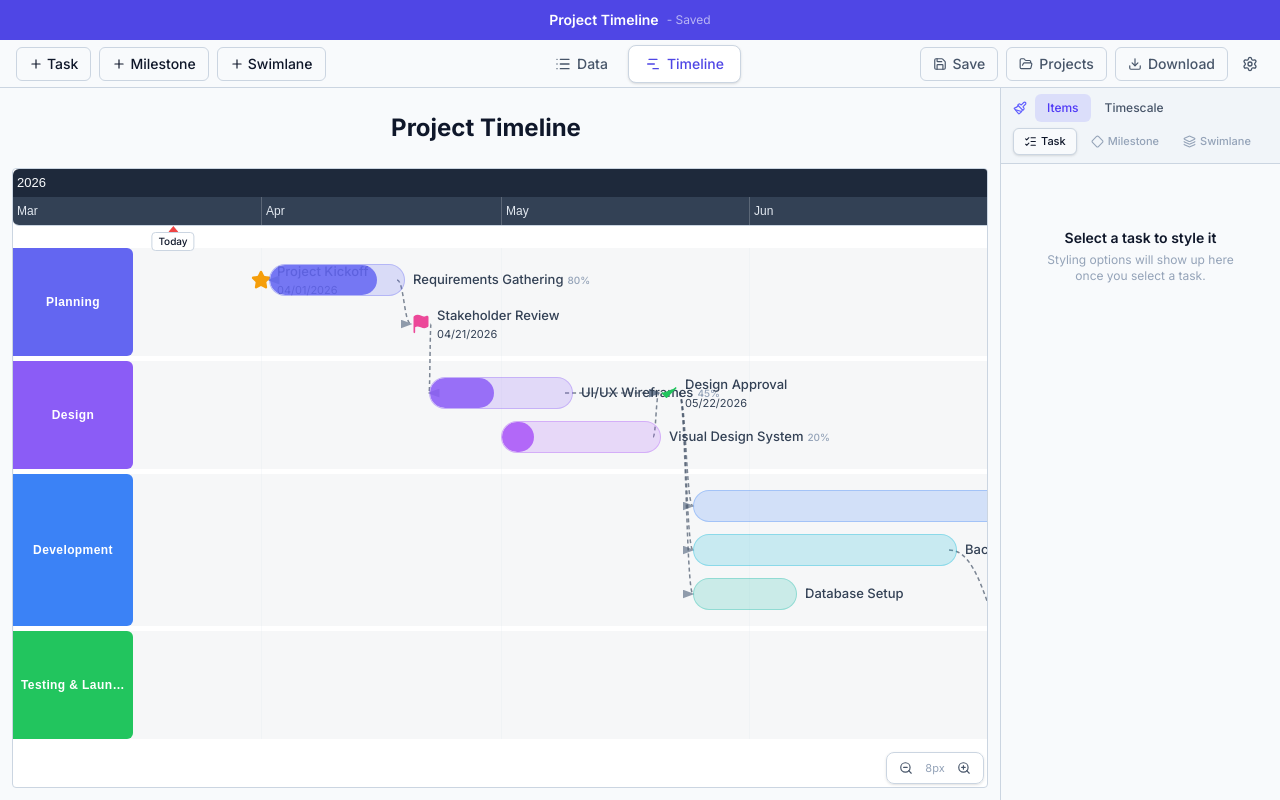
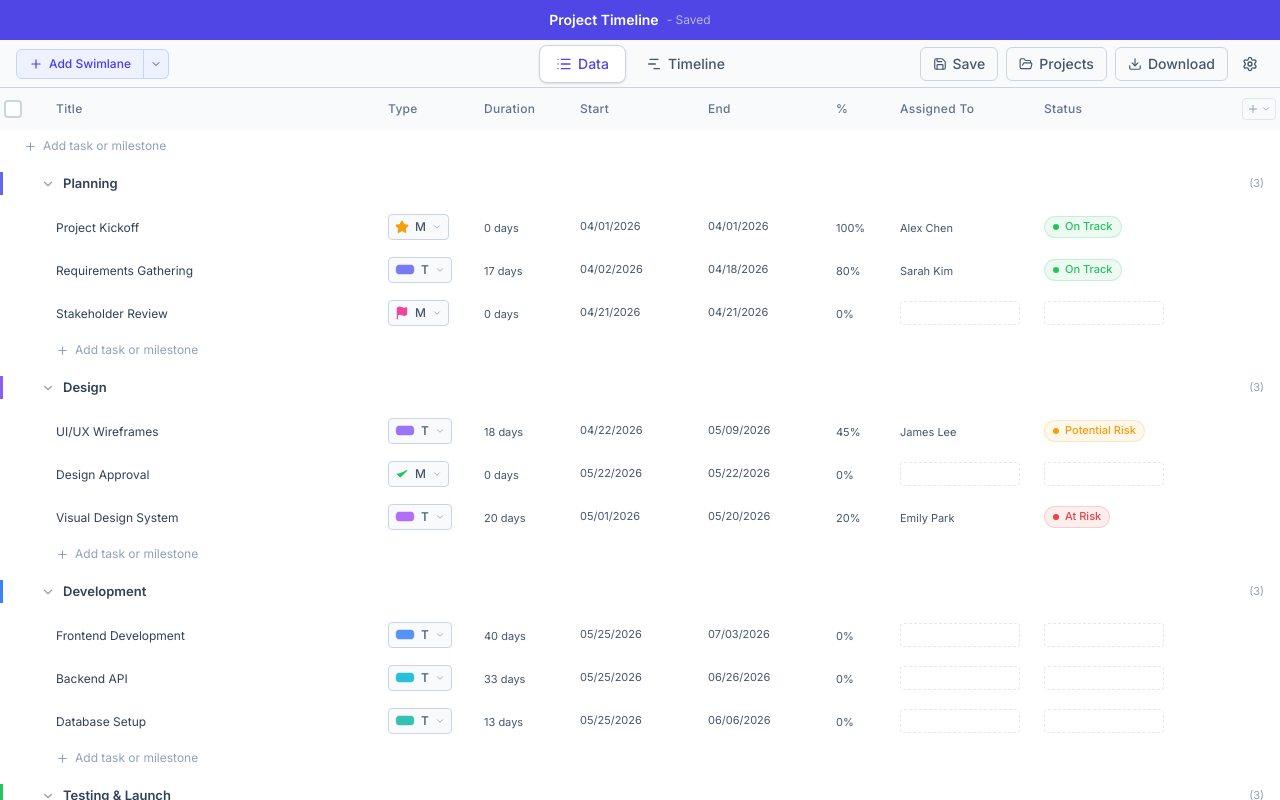
Before and after one commit to hraqian/visualize_project_timeline, a React (Vite) app: page / in a window 1280 px wide. Built offline with nearby package versions, Linux system fonts and the light colour scheme.

Commit message:
fix: default view to Data, allow +Task/+Milestone with no swimlanes (creates independent items)

```diff
--- a/src/App.tsx
+++ b/src/App.tsx
@@ -44,16 +44,14 @@ function App() {
     const targetSwimlane = swimlanes.length > 0
       ? [...swimlanes].sort((a, b) => a.order - b.order)[0]
       : null;
-    if (!targetSwimlane) return;
-    addItem({ name: 'New Task', type: 'task', swimlaneId: targetSwimlane.id });
+    addItem({ name: 'New Task', type: 'task', swimlaneId: targetSwimlane?.id ?? null });
   }, [swimlanes, addItem]);
 
   const handleAddMilestone = useCallback(() => {
     const targetSwimlane = swimlanes.length > 0
       ? [...swimlanes].sort((a, b) => a.order - b.order)[0]
       : null;
-    if (!targetSwimlane) return;
-    addItem({ name: 'New Milestone', type: 'milestone', swimlaneId: targetSwimlane.id });
+    addItem({ name: 'New Milestone', type: 'milestone', swimlaneId: targetSwimlane?.id ?? null });
   }, [swimlanes, addItem]);
 
   const handleAddSwimlane = useCallback(() => {
@@ -114,16 +112,14 @@ function App() {
             <>
               <button
                 onClick={handleAddTask}
-                disabled={swimlanes.length === 0}
-                className="flex items-center gap-1 px-3 py-1.5 rounded-md text-sm font-medium text-[var(--color-text)] border border-[var(--color-border)] hover:bg-[var(--color-surface-hover)] transition-all disabled:opacity-40 disabled:cursor-not-allowed disabled:hover:bg-transparent"
+                className="flex items-center gap-1 px-3 py-1.5 rounded-md text-sm font-medium text-[var(--color-text)] border border-[var(--color-border)] hover:bg-[var(--color-surface-hover)] transition-all"
               >
                 <Plus size={14} />
                 Task
               </button>
               <button
                 onClick={handleAddMilestone}
-                disabled={swimlanes.length === 0}
-                className="flex items-center gap-1 px-3 py-1.5 rounded-md text-sm font-medium text-[var(--color-text)] border border-[var(--color-border)] hover:bg-[var(--color-surface-hover)] transition-all disabled:opacity-40 disabled:cursor-not-allowed disabled:hover:bg-transparent"
+                className="flex items-center gap-1 px-3 py-1.5 rounded-md text-sm font-medium text-[var(--color-text)] border border-[var(--color-border)] hover:bg-[var(--color-surface-hover)] transition-all"
               >
                 <Plus size={14} />
                 Milestone
--- a/src/store/useProjectStore.ts
+++ b/src/store/useProjectStore.ts
@@ -266,7 +266,7 @@ export const useProjectStore = create<ProjectStore>((_set, get) => {
   columnVisibility: { ...DEFAULT_COLUMN_VISIBILITY },
   checkedItemIds: [],
   timescale: getDefaultTimescale(),
-  activeView: 'timeline',
+  activeView: 'data',
   selectedItemId: null,
   selectedSwimlaneId: null,
   stylePaneSection: null,
@@ -297,7 +297,7 @@ export const useProjectStore = create<ProjectStore>((_set, get) => {
       ...data,
       isDirty: false,
       // Reset transient UI state
-      activeView: 'timeline',
+      activeView: 'data',
       selectedItemId: null,
       selectedSwimlaneId: null,
       stylePaneSection: null,
@@ -319,7 +319,7 @@ export const useProjectStore = create<ProjectStore>((_set, get) => {
       columnVisibility: { ...DEFAULT_COLUMN_VISIBILITY },
       checkedItemIds: [],
       timescale: getDefaultTimescale(),
-      activeView: 'timeline',
+      activeView: 'data',
       selectedItemId: null,
       selectedSwimlaneId: null,
       stylePaneSection: null,
```
